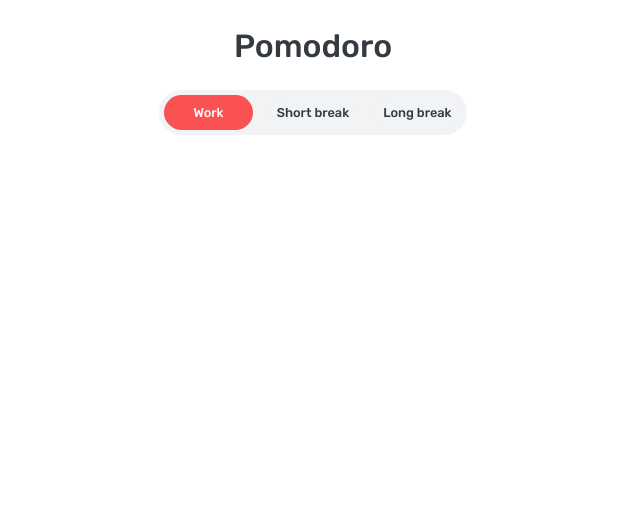
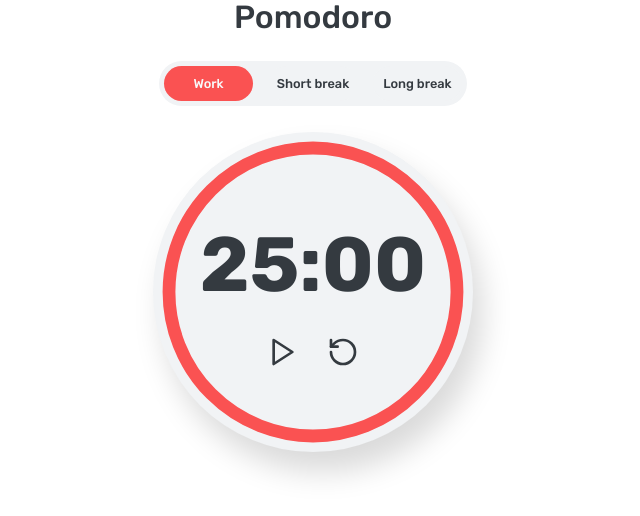
Before and after one commit to verasls/pomodoro, a Next.js app: page / in a window 1280 px wide. Shown: the top 516 px of the page, without its empty margins (327-967 px from the left). Built offline with nearby package versions, Linux system fonts and the light colour scheme.

Commit message:
Add the timer layout

```diff
--- a/app/GlobalStyles.tsx
+++ b/app/GlobalStyles.tsx
@@ -6,10 +6,12 @@ const styles = css`
   :root {
     &,
     &.light-mode {
+      --bg-color: #fff;
       --text-color: #343a40;
       --primary-color: #f1f3f5;
       --accent-color: #fa5252;
       --white: #f8f9fa;
+      --shadow: 10px 20px 30px 0px rgba(0, 0, 0, 0.15);
     }
   }
 
@@ -40,6 +42,7 @@ const styles = css`
   blockquote,
   dl,
   dd {
+    margin-block-start: 0;
     margin-block-end: 0;
   }
 
--- /dev/null
+++ b/app/components/Timer.tsx
@@ -0,0 +1,50 @@
+import styled from "styled-components";
+import { Play, RotateCcw } from "lucide-react";
+import TimerCountdown from "./TimerCountdown";
+import TimerButton from "./TimerButton";
+import TimerProgress from "./TimerProgress";
+
+const TimerWrapper = styled.div`
+  display: flex;
+  flex-direction: column;
+  align-items: center;
+  justify-content: center;
+  aspect-ratio: 1/1;
+  border-radius: 50%;
+  width: 95%;
+  max-width: 20rem;
+  background-color: var(--primary-color);
+  box-shadow: var(--shadow);
+`;
+
+const StyledTimer = styled.div`
+  position: absolute;
+  display: flex;
+  flex-direction: column;
+  align-items: center;
+  gap: 0.8rem;
+`;
+
+const TimerMenu = styled.div`
+  display: flex;
+  gap: 1rem;
+`;
+
+export default function Timer() {
+  return (
+    <TimerWrapper>
+      <TimerProgress />
+      <StyledTimer>
+        <TimerCountdown />
+        <TimerMenu>
+          <TimerButton>
+            <Play size={32} />
+          </TimerButton>
+          <TimerButton>
+            <RotateCcw size={32} />
+          </TimerButton>
+        </TimerMenu>
+      </StyledTimer>
+    </TimerWrapper>
+  );
+}
--- /dev/null
+++ b/app/components/TimerButton.tsx
@@ -0,0 +1,9 @@
+import React from "react";
+
+type TimerButtonProps = {
+  children: React.ReactNode;
+};
+
+export default function TimerButton({ children }: TimerButtonProps) {
+  return <button>{children}</button>;
+}
--- /dev/null
+++ b/app/components/TimerCountdown.tsx
@@ -0,0 +1,10 @@
+import styled from "styled-components";
+
+const Countdown = styled.p`
+  font-size: 4.8rem;
+  font-weight: 700;
+`;
+
+export default function TimerCountdown() {
+  return <Countdown>25:00</Countdown>;
+}
--- /dev/null
+++ b/app/components/TimerProgress.tsx
@@ -0,0 +1,23 @@
+import styled from "styled-components";
+
+const Svg = styled.svg`
+  transform: rotate(-90deg);
+`;
+
+const Circle = styled.circle`
+  fill: transparent;
+  stroke: var(--accent-color);
+  stroke-width: 4px;
+  stroke-dasharray: 283;
+  stroke-linecap: round;
+`;
+
+export default function TimerProgress() {
+  return (
+    <Svg viewBox="0 0 100 100" xmlns="http://www.w3.org/2000/svg">
+      <g>
+        <Circle r="45" cx="50" cy="50"></Circle>
+      </g>
+    </Svg>
+  );
+}
--- a/app/page.tsx
+++ b/app/page.tsx
@@ -3,6 +3,7 @@
 import styled from "styled-components";
 import Heading from "./components/Heading";
 import Menu from "./components/Menu";
+import Timer from "./components/Timer";
 
 const Main = styled.main`
   display: flex;
@@ -16,6 +17,7 @@ export default function Page() {
     <Main>
       <Heading as="h1">Pomodoro</Heading>
       <Menu />
+      <Timer />
     </Main>
   );
 }
--- a/package.json
+++ b/package.json
@@ -9,6 +9,7 @@
     "lint": "next lint"
   },
   "dependencies": {
+    "lucide-react": "^0.344.0",
     "next": "14.1.0",
     "react": "^18",
     "react-dom": "^18",
```
Also changed, not shown: 1 other file (tests, documents, lock files or other folders).
